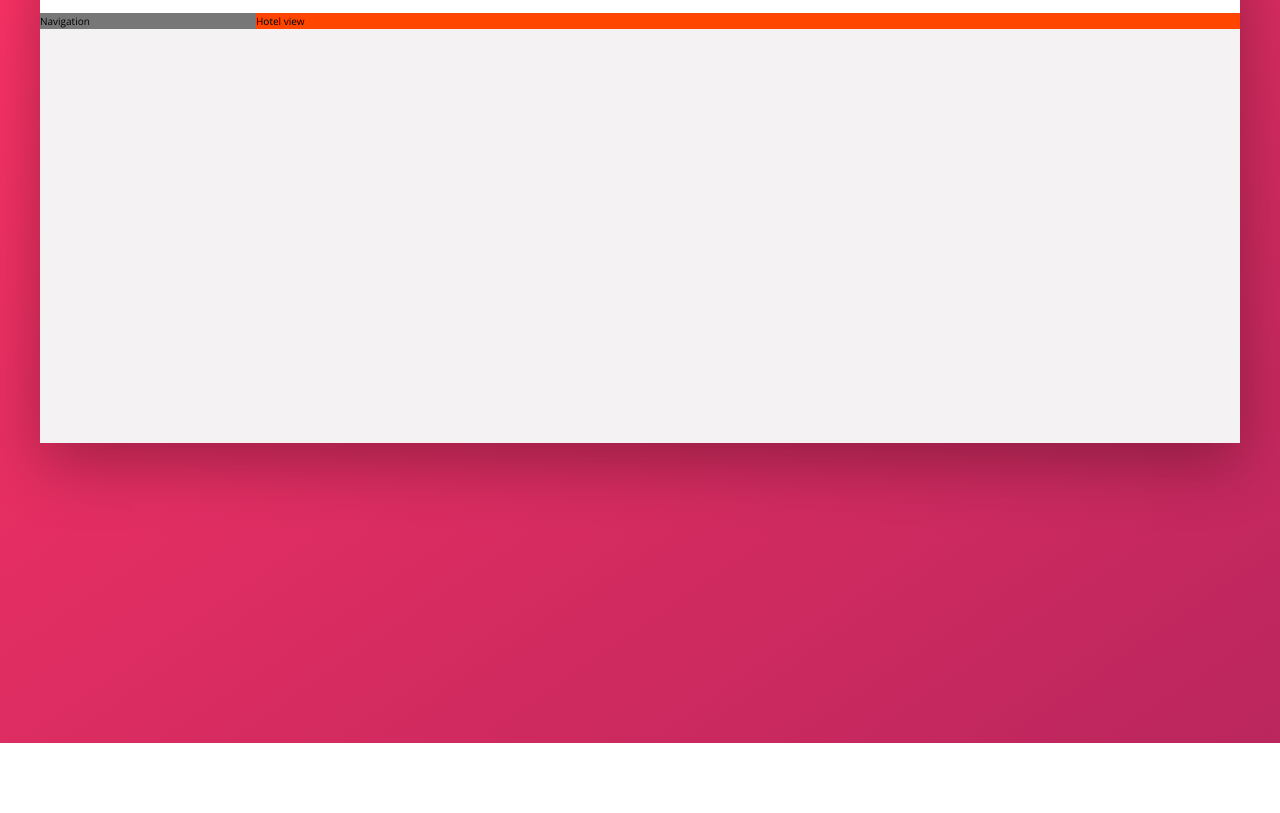
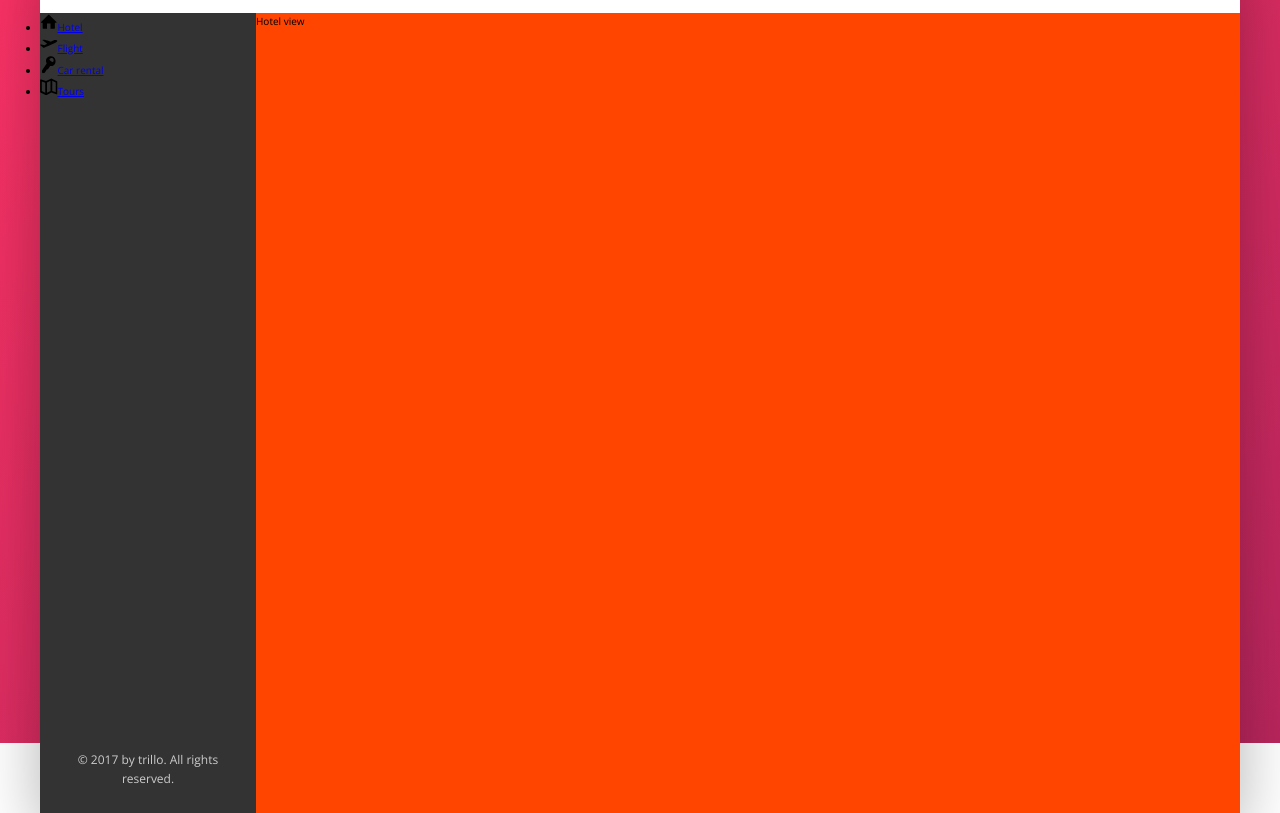
Before and after one commit to aruyamam/advanced-css-course-trillo, a website: page index.html in a window 1280 px wide. Shown: the part 137-950 px from the top of the page. Before the commit the page ends 880 px from the top, so only its background shows below. Drawn offline with nearby package versions, Linux system fonts and the light colour scheme; files that its build step writes are made by us from their sources.

Commit message:
Building the Navigation - Part 1

```diff
--- a/index.html
+++ b/index.html
@@ -19,7 +19,7 @@
                     <input type="text" class="search__input" placeholder="Search hotels">
                     <button class="search__button">
                         <svg class="search__icon">
-                            <use xlink:href="img/sprite.svg#icon-magnifying-glass">
+                            <use xlink:href="img/sprite.svg#icon-magnifying-glass"></use>
                         </svg>
                     </button>
                 </form>
@@ -27,13 +27,13 @@
                 <nav class="user-nav">
                     <div class="user-nav__icon-box">
                         <svg class="user-nav__icon">
-                            <use xlink:href="img/sprite.svg#icon-bookmark">
+                            <use xlink:href="img/sprite.svg#icon-bookmark"></use>
                         </svg>
                         <span class="user-nav__notification">7</span>
                     </div>
                     <div class="user-nav__icon-box">
                         <svg class="user-nav__icon">
-                            <use xlink:href="img/sprite.svg#icon-chat">
+                            <use xlink:href="img/sprite.svg#icon-chat"></use>
                         </svg>
                         <span class="user-nav__notification">13</span>
                     </div>
@@ -45,7 +45,44 @@
             </header>
             <div class="content">
                 <nav class="sidebar">
-                    Navigation
+                    <ul class="side-nav">
+                        <li class="side-nav__item">
+                            <a href="#" class="side-nav__link">
+                                <svg class="side-nav__icon">
+                                    <use xlink:href="img/sprite.svg#icon-home"></use>
+                                    <span>Hotel</span>
+                                </svg>
+                            </a>
+                        </li>
+                        <li class="side-nav__item">
+                            <a href="#" class="side-nav__link">
+                                <svg class="side-nav__icon">
+                                    <use xlink:href="img/sprite.svg#icon-aircraft-take-off"></use>
+                                    <span>Flight</span>
+                                </svg>
+                            </a>
+                        </li>
+                        <li class="side-nav__item">
+                            <a href="#" class="side-nav__link">
+                                <svg class="side-nav__icon">
+                                    <use xlink:href="img/sprite.svg#icon-key"></use>
+                                    <span>Car rental</span>
+                                </svg>
+                            </a>
+                        </li>
+                        <li class="side-nav__item">
+                            <a href="#" class="side-nav__link">
+                                <svg class="side-nav__icon">
+                                    <use xlink:href="img/sprite.svg#icon-map"></use>
+                                    <span>Tours</span>
+                                </svg>
+                            </a>
+                        </li>
+                    </ul>
+
+                    <div class="legal">
+                        &copy; 2017 by trillo. All rights reserved.
+                    </div>
                 </nav>
                 <main class="hotel-view">
                     Hotel view
--- a/sass/_components.scss
+++ b/sass/_components.scss
@@ -113,3 +113,31 @@
     margin-right: 1rem;
   }
 }
+
+
+//////////////////////////////////////
+// SIDE NAVIGATION
+.side-nav {
+  &__item {
+
+  }
+
+  &__link {
+
+  }
+
+  &__icon {
+    width: 1.75rem;
+    height: 1.75rem;
+  }
+}
+
+
+//////////////////////////////////////
+// LEGAL TEXT
+.legal {
+  font-size: 1.2rem;
+  color: var(--color-grey-light-4);
+  text-align: center;
+  padding: 2.5rem;
+}
--- a/sass/_layout.scss
+++ b/sass/_layout.scss
@@ -23,14 +23,21 @@
 }
 
 .sidebar {
-  background-color: var(--color-grey-dark-2);
+  background-color: var(--color-grey-dark-1);
 
   flex: 0 0 18%;
+
+  display: flex;
+  flex-direction: column;
+  justify-content: space-between;
 }
 
 .hotel-view {
   background-color: #fff;
+
+  // TEST
   background-color: orangered;
+  height: 80rem;
 
   flex: 1;
 }
```
